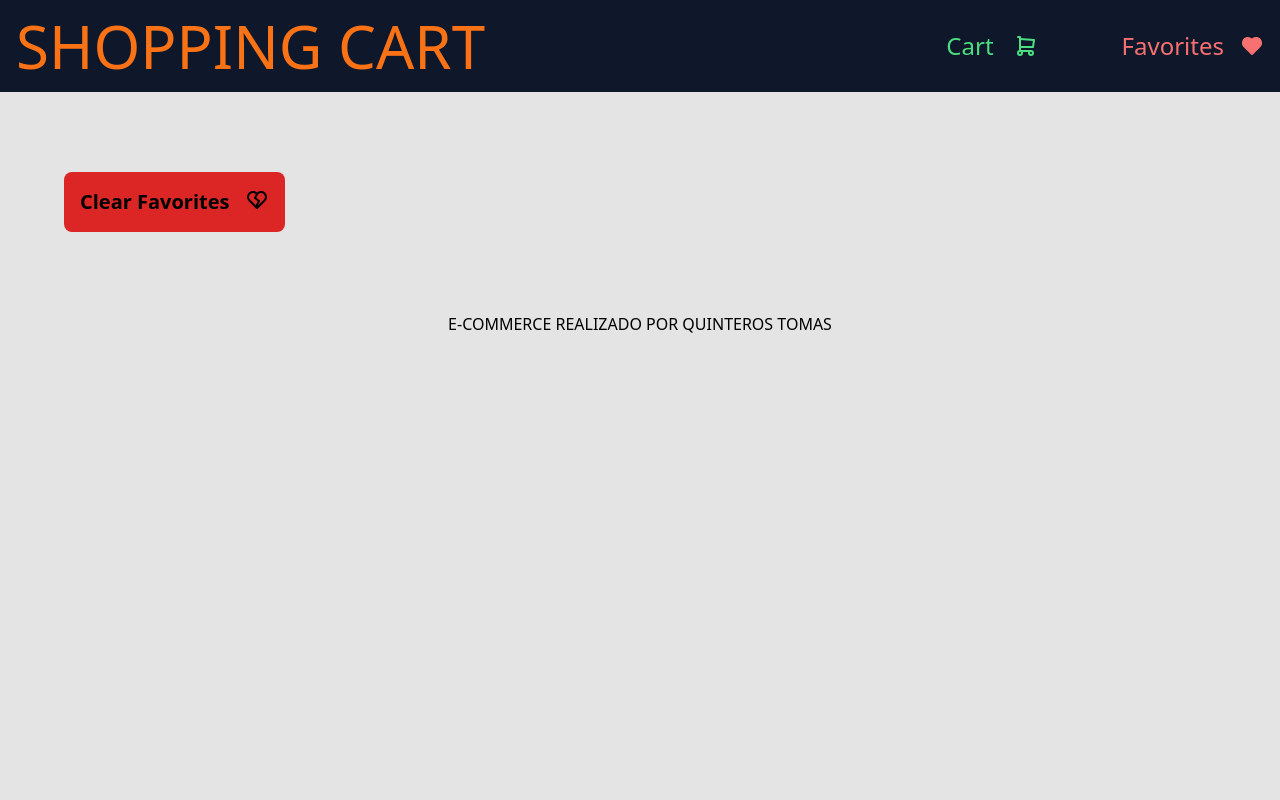
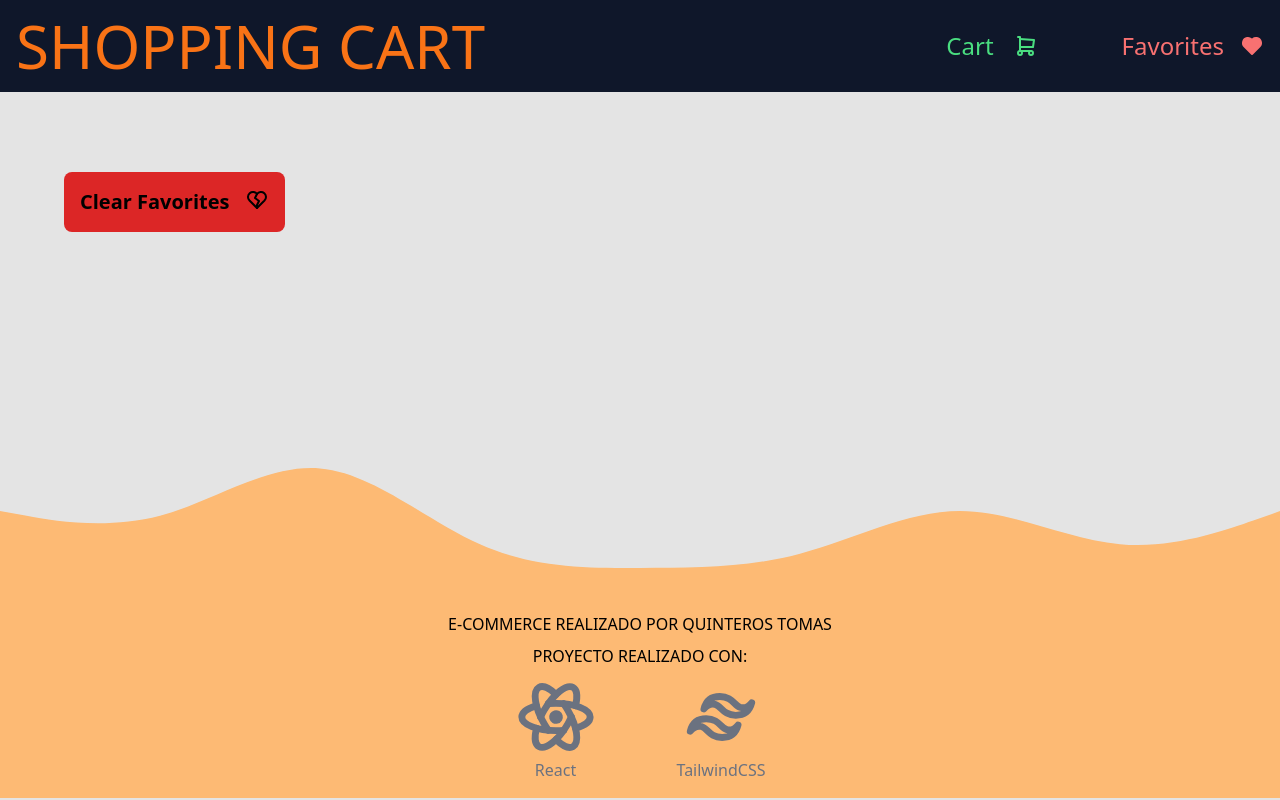
Before and after one commit to tomasquinteros/E-COMMERCE, a React (Vite) app: page /favorites in a window 1280 px wide. Built offline with nearby package versions, Linux system fonts and the light colour scheme.

Commit message:
style and add content

```diff
--- a/src/components/Footer.jsx
+++ b/src/components/Footer.jsx
@@ -1,8 +1,46 @@
+const React = () => {
+  return (
+    <svg xmlns='http://www.w3.org/2000/svg' class='icon icon-tabler icon-tabler-brand-react' width='82' height='82' viewBox='0 0 24 24' strokeWidth='2' stroke='currentColor' fill='none' strokeLinecap='round' strokeLinejoin='round'>
+      <path stroke='none' d='M0 0h24v24H0z' fill='none' />
+      <path d='M6.306 8.711c-2.602 .723 -4.306 1.926 -4.306 3.289c0 2.21 4.477 4 10 4c.773 0 1.526 -.035 2.248 -.102' />
+      <path d='M17.692 15.289c2.603 -.722 4.308 -1.926 4.308 -3.289c0 -2.21 -4.477 -4 -10 -4c-.773 0 -1.526 .035 -2.25 .102' />
+      <path d='M6.305 15.287c-.676 2.615 -.485 4.693 .695 5.373c1.913 1.105 5.703 -1.877 8.464 -6.66c.387 -.67 .733 -1.339 1.036 -2' />
+      <path d='M17.694 8.716c.677 -2.616 .487 -4.696 -.694 -5.376c-1.913 -1.105 -5.703 1.877 -8.464 6.66c-.387 .67 -.733 1.34 -1.037 2' />
+      <path d='M12 5.424c-1.925 -1.892 -3.82 -2.766 -5 -2.084c-1.913 1.104 -1.226 5.877 1.536 10.66c.386 .67 .793 1.304 1.212 1.896' />
+      <path d='M12 18.574c1.926 1.893 3.821 2.768 5 2.086c1.913 -1.104 1.226 -5.877 -1.536 -10.66c-.375 -.65 -.78 -1.283 -1.212 -1.897' />
+      <path d='M11.5 12.866a1 1 0 1 0 1 -1.732a1 1 0 0 0 -1 1.732z' />
+    </svg>
+  )
+}
+const TailwindCSS = () => {
+  return (
+    <svg xmlns='http://www.w3.org/2000/svg' class='icon icon-tabler icon-tabler-brand-tailwind' width='82' height='82' viewBox='0 0 24 24' strokeWidth='2' stroke='currentColor' fill='none' strokeLinecap='round' strokeLinejoin='round'>
+      <path stroke='none' d='M0 0h24v24H0z' fill='none' />
+      <path d='M11.667 6c-2.49 0 -4.044 1.222 -4.667 3.667c.933 -1.223 2.023 -1.68 3.267 -1.375c.71 .174 1.217 .68 1.778 1.24c.916 .912 2 1.968 4.288 1.968c2.49 0 4.044 -1.222 4.667 -3.667c-.933 1.223 -2.023 1.68 -3.267 1.375c-.71 -.174 -1.217 -.68 -1.778 -1.24c-.916 -.912 -1.975 -1.968 -4.288 -1.968zm-4 6.5c-2.49 0 -4.044 1.222 -4.667 3.667c.933 -1.223 2.023 -1.68 3.267 -1.375c.71 .174 1.217 .68 1.778 1.24c.916 .912 1.975 1.968 4.288 1.968c2.49 0 4.044 -1.222 4.667 -3.667c-.933 1.223 -2.023 1.68 -3.267 1.375c-.71 -.174 -1.217 -.68 -1.778 -1.24c-.916 -.912 -1.975 -1.968 -4.288 -1.968z' />
+    </svg>
+  )
+}
 
-export const Footer = ({ cart }) => {
+export const Footer = () => {
   return (
-    <footer>
-      E-COMMERCE REALIZADO POR QUINTEROS TOMAS
+    <footer className='w-full'>
+      <svg xmlns='http://www.w3.org/2000/svg' viewBox='0 0 1440 320'><path fill='#fdba74' fill-opacity='1' d='M0,224L30,229.3C60,235,120,245,180,229.3C240,213,300,171,360,176C420,181,480,235,540,261.3C600,288,660,288,720,288C780,288,840,288,900,272C960,256,1020,224,1080,224C1140,224,1200,256,1260,261.3C1320,267,1380,245,1410,234.7L1440,224L1440,320L1410,320C1380,320,1320,320,1260,320C1200,320,1140,320,1080,320C1020,320,960,320,900,320C840,320,780,320,720,320C660,320,600,320,540,320C480,320,420,320,360,320C300,320,240,320,180,320C120,320,60,320,30,320L0,320Z' /></svg>
+      <div className='p-4 bg-orange-300 w-full flex flex-col items-center gap-2'>
+        <h2>
+          E-COMMERCE REALIZADO POR QUINTEROS TOMAS
+        </h2>
+        <h3>PROYECTO REALIZADO CON:</h3>
+        <div className='flex gap-20 items-center justify-center text-gray-500'>
+          <div className='hover:scale-110 transition-all hover:text-cyan-400 flex flex-col items-center'>
+            <React />
+            React
+          </div>
+          <div className='hover:scale-110 transition-all hover:text-cyan-400 flex flex-col items-center'>
+            <TailwindCSS />
+            TailwindCSS
+          </div>
+        </div>
+      </div>
     </footer>
   )
 }
```
